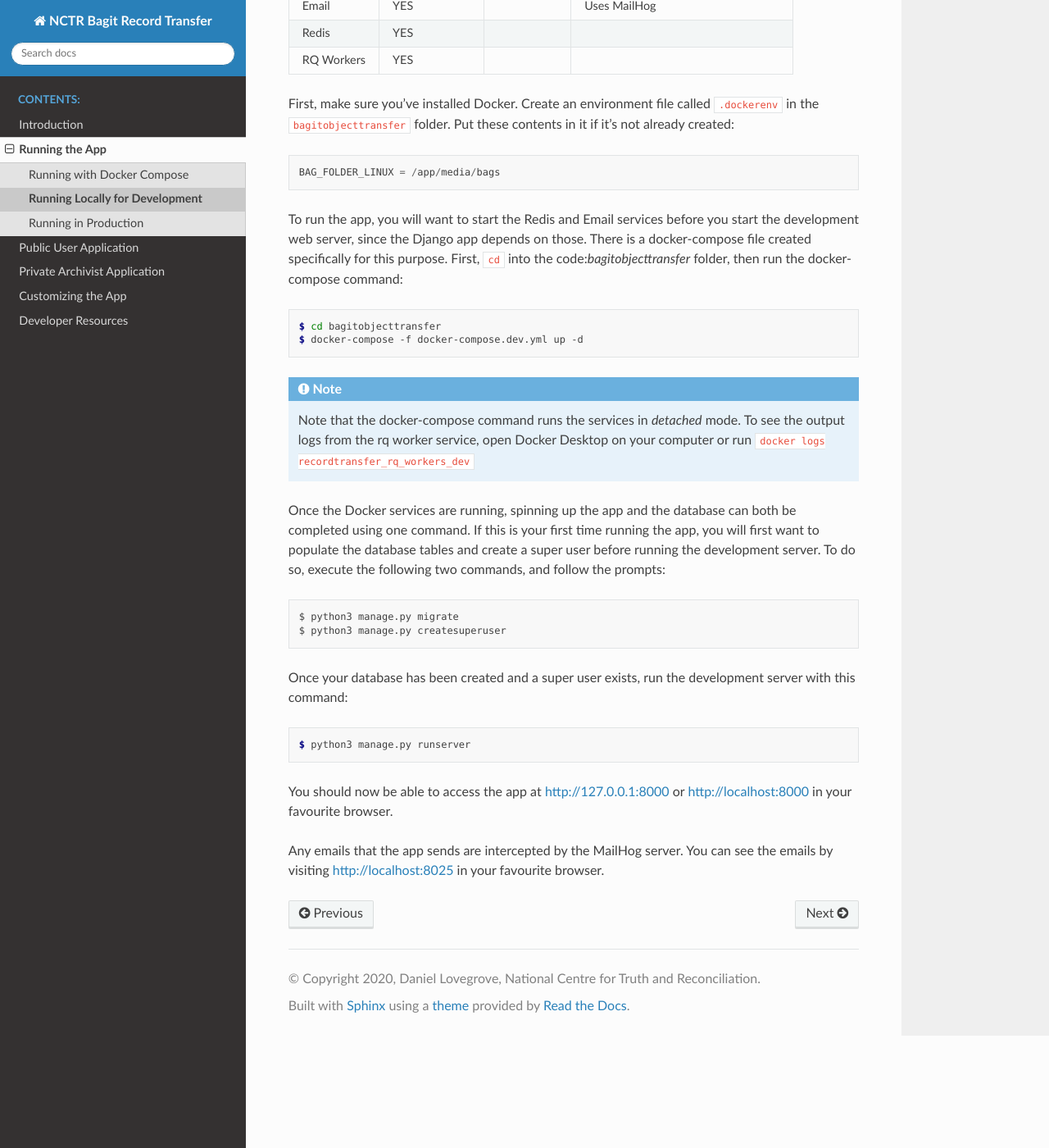
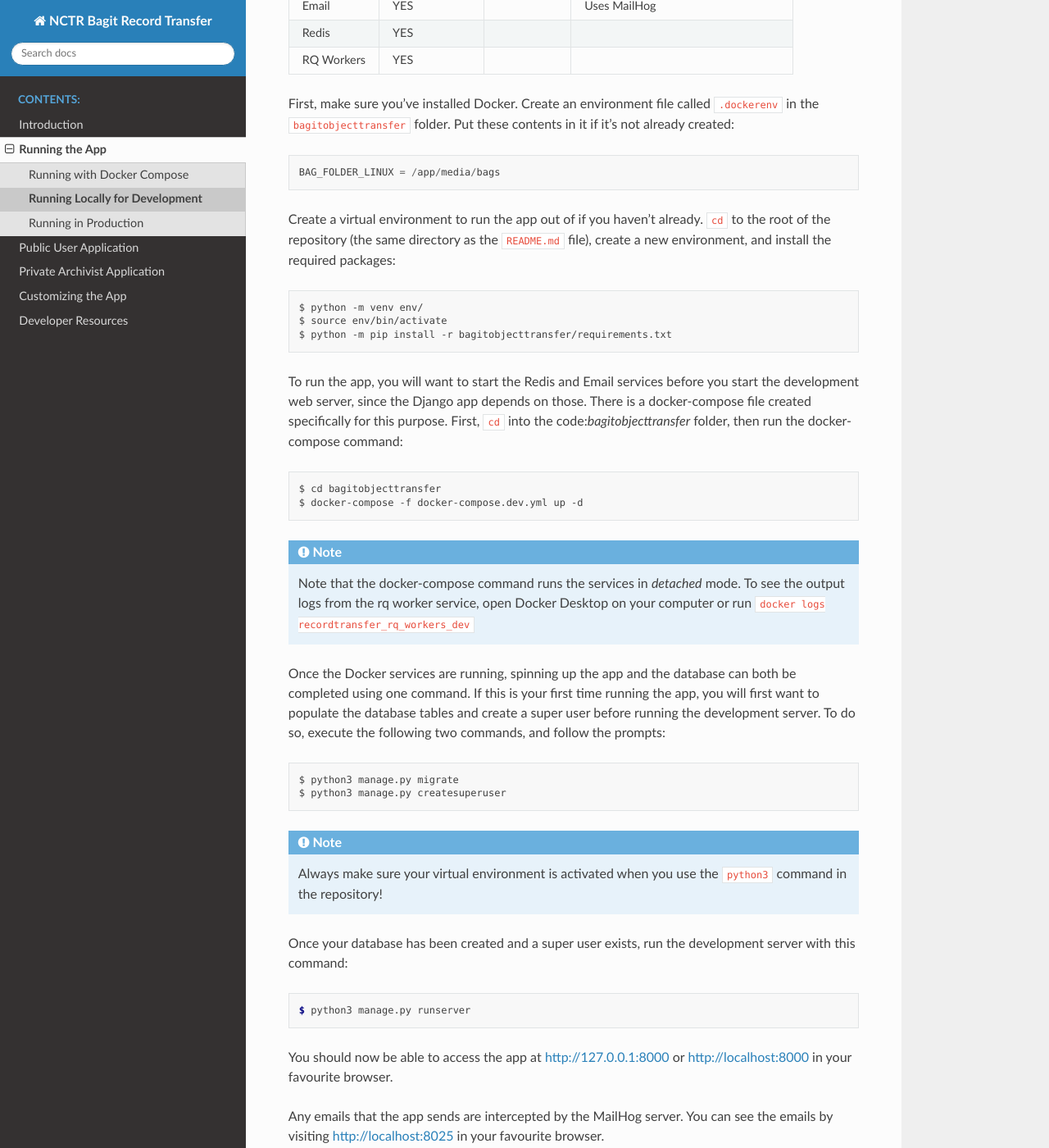
Before and after one commit to NationalCentreTruthReconciliation/Secure-Record-Transfer, a Sphinx documentation site: the page built from docs/running/local.rst, in a window 1280 px wide and 1400 px high, scrolled down 388 px. Shown: the whole window at 82% size. Built offline with Sphinx 7.4.7 and the Read the Docs theme 2.0.0, drawn with Linux system fonts in a browser that asks for light colours.

Commit message:
Fix code blocks, add venv info

```diff
--- a/docs/running/local.rst
+++ b/docs/running/local.rst
@@ -23,9 +23,20 @@ purposes.
 First, make sure you've installed Docker. Create an environment file called :code:`.dockerenv` in
 the :code:`bagitobjecttransfer` folder. Put these contents in it if it's not already created:
 
-.. code::
+.. code-block::
 
     BAG_FOLDER_LINUX = /app/media/bags
+
+
+Create a virtual environment to run the app out of if you haven't already. :code:`cd` to the root of
+the repository (the same directory as the :code:`README.md` file), create a new environment, and
+install the required packages:
+
+.. code-block::
+
+    $ python -m venv env/
+    $ source env/bin/activate
+    $ python -m pip install -r bagitobjecttransfer/requirements.txt
 
 
 To run the app, you will want to start the Redis and Email services before you start the development
@@ -33,7 +44,7 @@ web server, since the Django app depends on those. There is a docker-compose fil
 specifically for this purpose. First, :code:`cd` into the code:`bagitobjecttransfer` folder, then
 run the docker-compose command:
 
-.. code-block:: console
+.. code-block::
 
     $ cd bagitobjecttransfer
     $ docker-compose -f docker-compose.dev.yml up -d
@@ -57,6 +68,12 @@ the following two commands, and follow the prompts:
     $ python3 manage.py createsuperuser
 
 
+.. note::
+
+    Always make sure your virtual environment is activated when you use the :code:`python3` command
+    in the repository!
+
+
 Once your database has been created and a super user exists, run the development server with this
 command:
 
```
Also changed, not shown: docs/running/docker.rst (+4 -4 lines).
